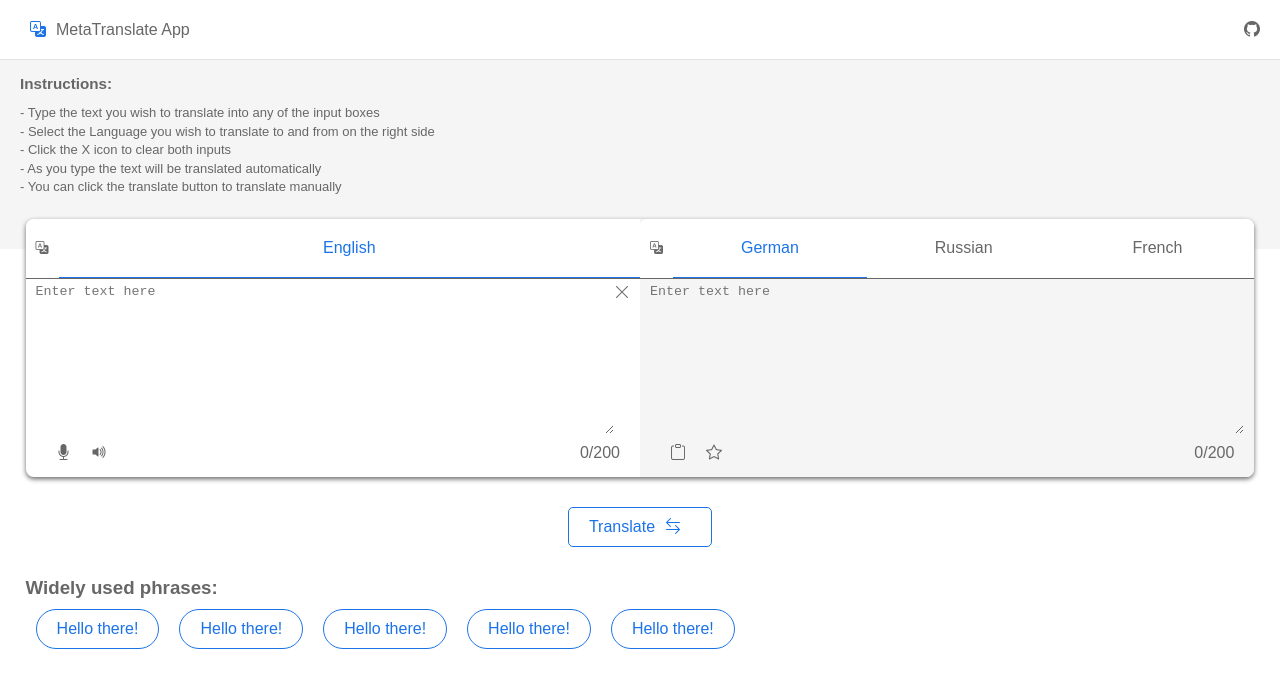
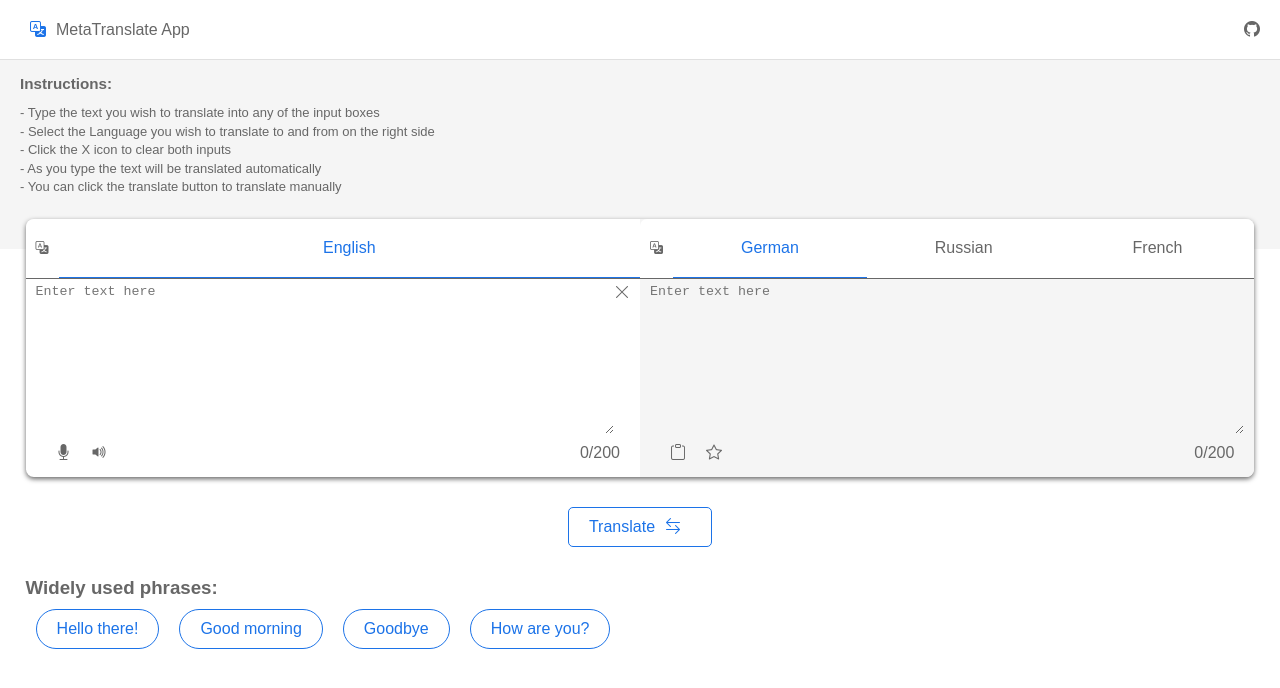
Before and after one commit to cipher-tech/react_translator, a React (Create React App) app: page / in a window 1280 px wide. Shown: the top 688 px of the page. Built offline with nearby package versions, Linux system fonts and the light colour scheme.

Commit message:
added logic for quick phrases

```diff
--- a/src/components/spinner/spinner.tsx
+++ b/src/components/spinner/spinner.tsx
@@ -19,6 +19,6 @@ const Loader = styled.div`
 
 export const Spinner = () => {
   return (
-    <Loader><i className="bi bi-arrow-counterclockwise"></i></Loader>
+    <Loader><i className="bi bi-arrow-clockwise"></i></Loader>
   )
 }
--- a/src/components/translation/translationElement.tsx
+++ b/src/components/translation/translationElement.tsx
@@ -51,10 +51,21 @@ const Phrases = styled.div`
 `;
 
 export const TranslationElement = () => {
-    const { translatorState, updateTextInputFromApi } = useContext(TranslatorContext)
-    const {leftInput, rightInput} = translatorState
-    useDebounce([leftInput, rightInput])
+    const { translatorState, updateTextInputFromApi, updateTextInput} = useContext(TranslatorContext)
+    const { leftInput, rightInput } = translatorState
+    useDebounce([ leftInput, rightInput ])
 
+    const phrases = [
+        'Hello there!',
+        'Good morning',
+        'Goodbye',
+        'How are you?',
+    ]
+
+    const handlePhraseChange = (phrase: string) => {
+        if(phrase === translatorState[ translatorState.current ]) return
+        updateTextInput('rightInput', phrase);
+    }
     return (
         <>
             <Container className="translationElement">
@@ -76,28 +87,23 @@ export const TranslationElement = () => {
                     )
                 }}>
                     <span>Translate</span>
-                    {translatorState.isLoading? <Spinner /> : <i className="bi bi-arrow-left-right suggestions-icon"></i>}
+                    {translatorState.isLoading ? <Spinner /> : <i className="bi bi-arrow-left-right suggestions-icon"></i>}
 
                 </Button>
             </SuggestionBox>
             <Phrases className="phrases">
                 <h3>Widely used phrases:</h3>
                 <ul className="phrases-list">
-                    <li className="phrases-list__item">
-                        <Button rounded>Hello there!</Button>
-                    </li>
-                    <li className="phrases-list__item">
-                        <Button rounded>Hello there!</Button>
-                    </li>
-                    <li className="phrases-list__item">
-                        <Button rounded>Hello there!</Button>
-                    </li>
-                    <li className="phrases-list__item">
-                        <Button rounded>Hello there!</Button>
-                    </li>
-                    <li className="phrases-list__item">
-                        <Button rounded>Hello there!</Button>
-                    </li>
+                    {
+                        phrases.map(phrase => (
+                            <li className="phrases-list__item"
+                                onClick={ (e) =>{handlePhraseChange(phrase)}}
+                            >
+                                <Button rounded>{phrase}</Button>
+                            </li>
+
+                        ))
+                    }
                 </ul>
             </Phrases>
         </>
```
